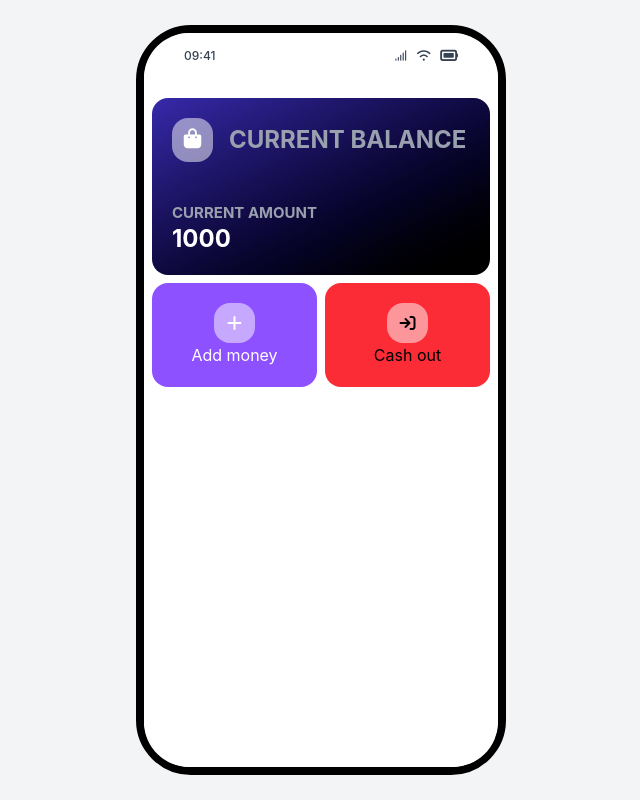
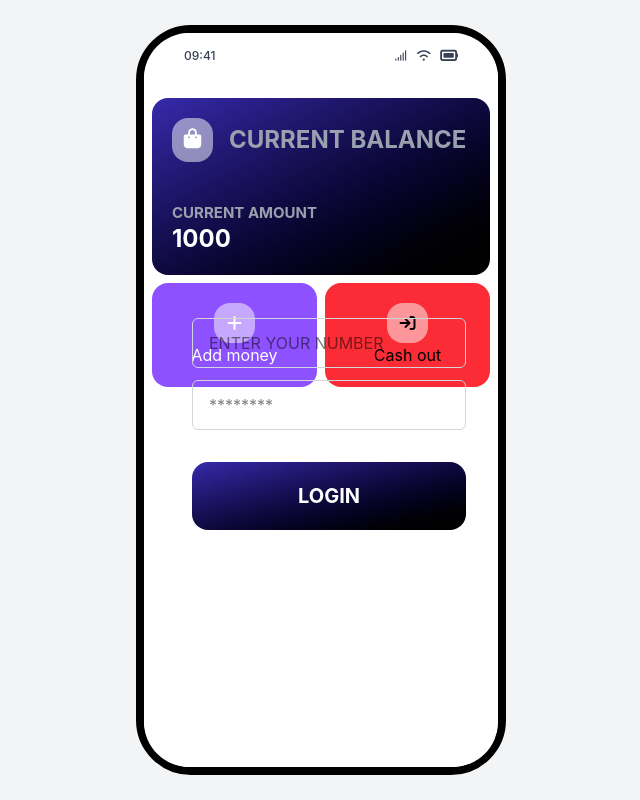
Before and after one commit to sumaiya-hassan-code/MFS, a website: page index.html in a window 1280 px wide. Shown: the whole page, without its empty margins (319-959 px from the left). Drawn offline with Linux system fonts and the light colour scheme.

Commit message:
Update website

```diff
--- a/index.html
+++ b/index.html
@@ -35,7 +35,7 @@
             <!-- login Screen -->
 
             <div
-            id="firstscreen"hidden
+            id="firstscreen"
             class="absolute flex flex-col justify-between text-center mt-50 gap-y-3 rounded-[55px] w-full p-10 hover:shadow-2xl hover:backdrop-blur-2xl duration-300 ">
                 <input
                 id="firstScreenName"
```
